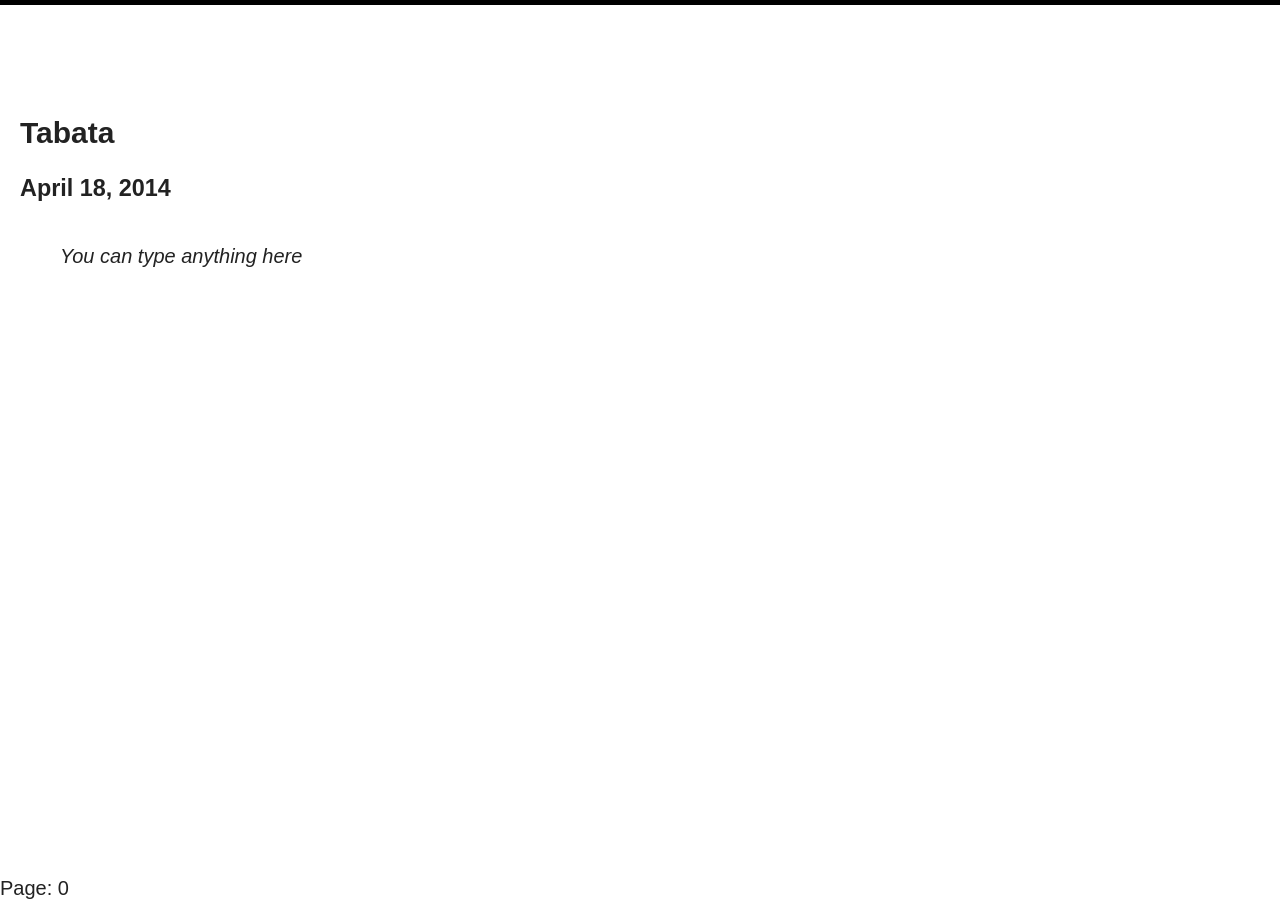
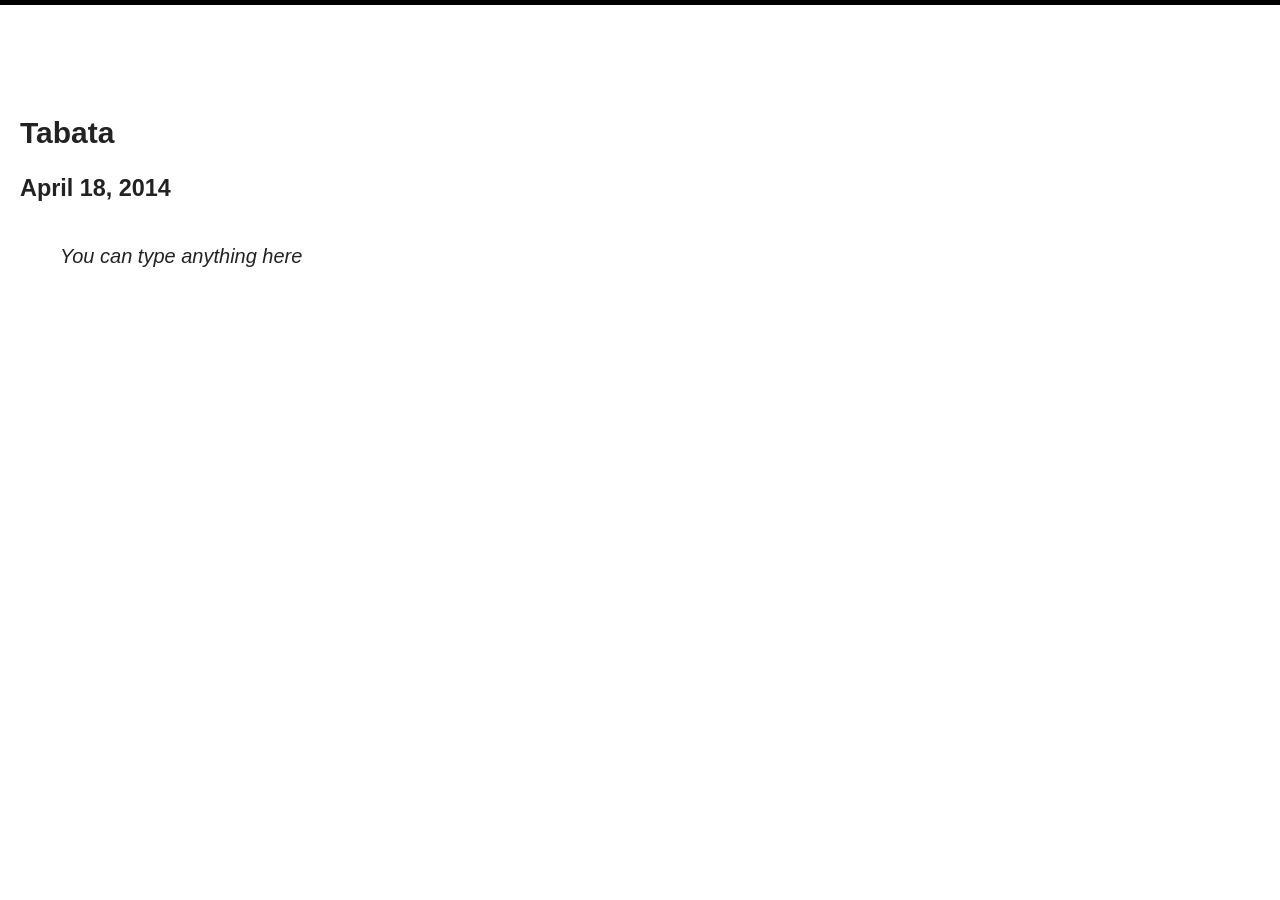
Before and after one commit to christyallen/christyallen.github.io, a Jekyll site: the page built from workouts/_posts/2014-04-18-tabata.md, in a window 1280 px wide. Built offline with Jekyll 4.4.1, drawn with Linux system fonts in a browser that asks for light colours; nearby versions of some CDN libraries.

Commit message:
Site updated at 2014-04-16 02:15:46 UTC

```diff
--- a/_layouts/workout.html
+++ b/_layouts/workout.html
@@ -8,7 +8,6 @@
 </head>
 
 <body id="post">
-  <div class="footer">Page: <span class="pagenum"></span></div>
 
 {% include navigation.html %}
 
```
Also changed, not shown: assets/css/main.min.css.
